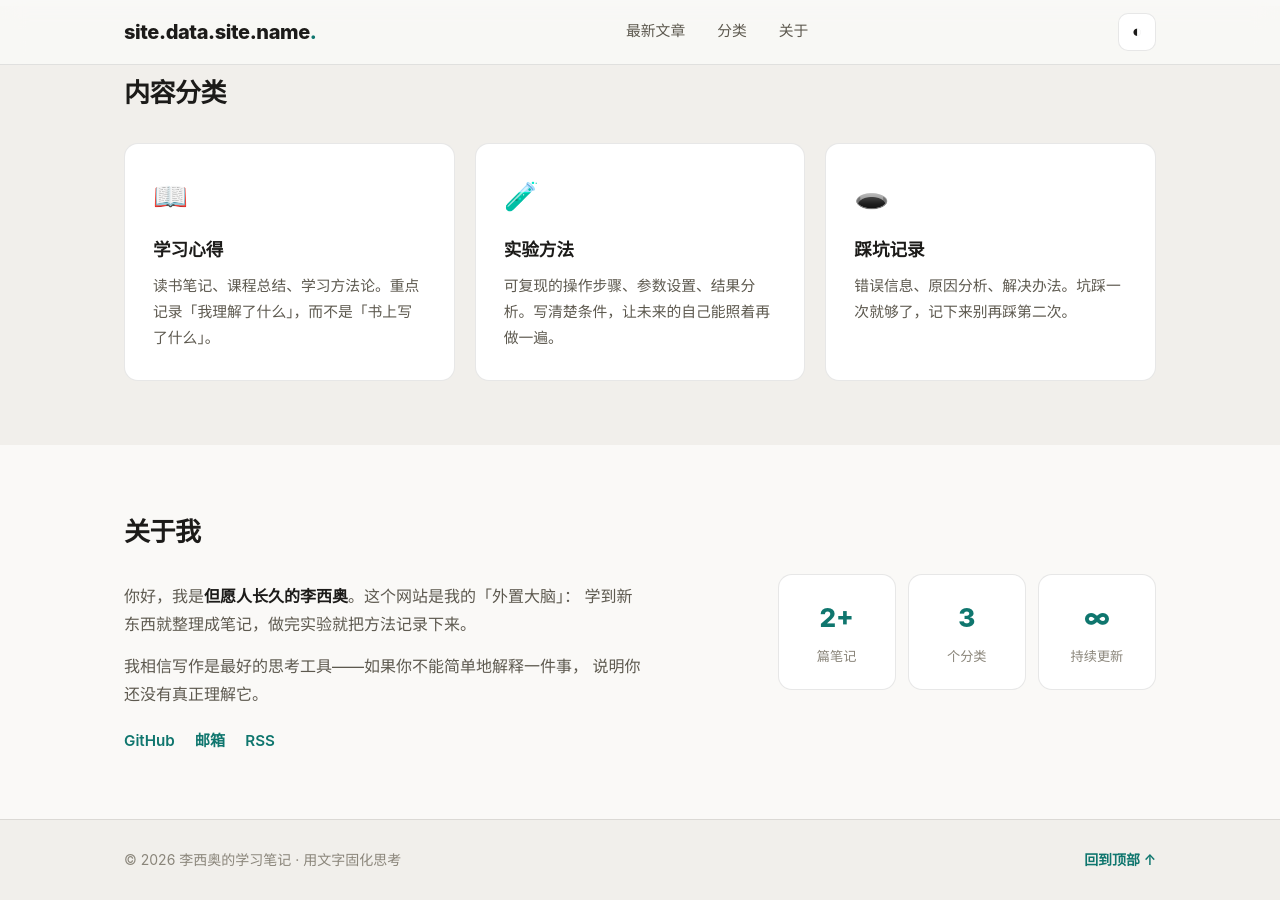
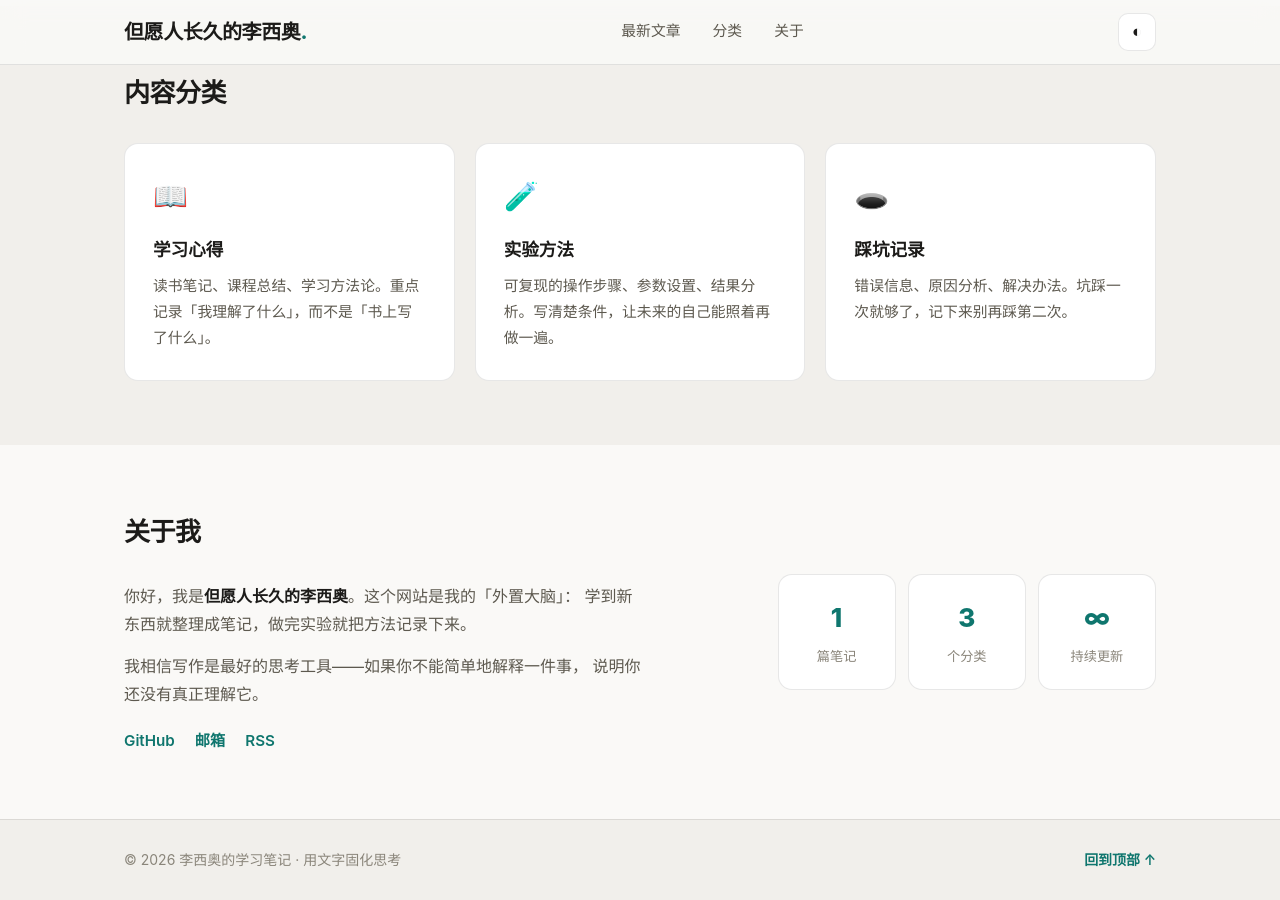
Before and after one commit to taizili/jingshuiliushen, a Jekyll site: the page built from index.html, in a window 1280 px wide and 900 px high, scrolled down 883 px. Built offline with Jekyll 4.4.1, drawn with Linux system fonts in a browser that asks for light colours.

Commit message:
Update index.html

```diff
--- a/index.html
+++ b/index.html
@@ -1,8 +1,6 @@
 ---
 layout: null
 ---
-<!DOCTYPE html>
-<html lang="zh-CN">
 <!DOCTYPE html>
 <html lang="zh-CN">
 <head>
@@ -16,7 +14,7 @@ layout: null
 <body>
   <header class="site-header">
     <div class="container header-inner">
-      <a href="index.html" class="logo"><!-- SITE:NAME:START -->site.data.site.name<!-- SITE:NAME:END --><span class="logo-dot">.</span></a>
+      <a href="index.html" class="logo">{{ site.data.site.name }}<span class="logo-dot">.</span></a>
       <nav class="site-nav">
         <a href="#latest" class="nav-link">最新文章</a>
         <a href="#categories" class="nav-link">分类</a>
@@ -32,8 +30,8 @@ layout: null
     <section class="hero">
       <div class="container hero-inner">
         <p class="hero-eyebrow">学习 · 实验 · 复盘</p>
-        <h1 class="hero-title"><!-- SITE:HERO:START -->{{ site.data.site.heroTitle }}</h1>
-        <p class="hero-subtitle"><!-- SITE:DESC:START -->{{ site.data.site.description }}</p>
+        <h1 class="hero-title">{{ site.data.site.heroTitle }}</h1>
+        <p class="hero-subtitle">{{ site.data.site.description }}</p>
         <div class="hero-actions">
           <a href="#latest" class="btn btn-primary">浏览文章</a>
           <a href="#about" class="btn btn-ghost">关于我</a>
@@ -47,18 +45,14 @@ layout: null
           <h2 class="section-title">最新文章</h2>
         </div>
         <div class="post-grid">
-<!-- POSTS:START -->
-         <div class="post-grid">
           <!-- Jekyll 循环开始，读取所有文章 -->
           {% for post in site.posts %}
           <a href="{{ post.url | relative_url }}" class="post-card">
             <div class="post-card-top">
-              <!-- 根据后台填写的分类，自动匹配不同的 badge 样式（可选） -->
               <span class="badge badge-experiment">{{ post.category }}</span>
               <span class="post-date">{{ post.date | date: "%Y-%m-%d" }}</span>
             </div>
             <h3 class="post-card-title">{{ post.title }}</h3>
-            <!-- 自动读取后台摘要，如果没有则截取正文前 100 字 -->
             <p class="post-card-excerpt">
               {% if post.excerpt %}
                 {{ post.excerpt }}
@@ -70,8 +64,6 @@ layout: null
           </a>
           {% endfor %}
           <!-- 循环结束 -->
-        </div>
-          <!-- POSTS:END -->
         </div>
       </div>
     </section>
@@ -104,7 +96,7 @@ layout: null
         <div class="about-text">
           <h2 class="section-title">关于我</h2>
           <p>
-            你好，我是<strong><!-- SITE:NAME:START -->{{ site.data.site.name }}<!-- SITE:NAME:END --></strong>。这个网站是我的「外置大脑」：
+            你好，我是<strong>{{ site.data.site.name }}</strong>。这个网站是我的「外置大脑」：
             学到新东西就整理成笔记，做完实验就把方法记录下来。
           </p>
           <p>
@@ -119,7 +111,7 @@ layout: null
         </div>
         <div class="about-stats">
           <div class="stat">
-            <span class="stat-num">2+</span>
+            <span class="stat-num">{{ site.posts | size }}</span>
             <span class="stat-label">篇笔记</span>
           </div>
           <div class="stat">
```
